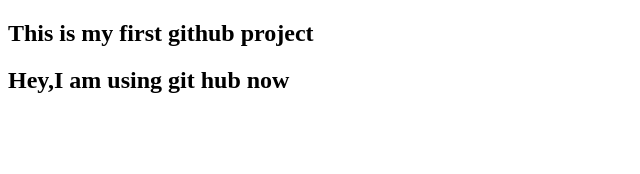
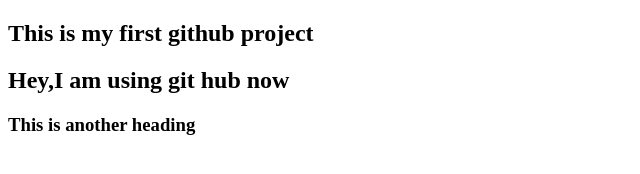
Before and after one commit to ashrafulrahat/my-first-website, a plain HTML site: page Index.html in a window 1280 px wide. Shown: the whole page, without its empty margins (0-640 px from the left). Drawn offline with Linux system fonts and the light colour scheme.

Commit message:
another tag

```diff
--- a/Index.html
+++ b/Index.html
@@ -8,6 +8,6 @@
 <body>
     <h2>This is my first github project</h2>
     <h2>Hey,I am using git hub now</h2>
-
+    <h3>This is another heading</h3>
 </body>
 </html>
```
